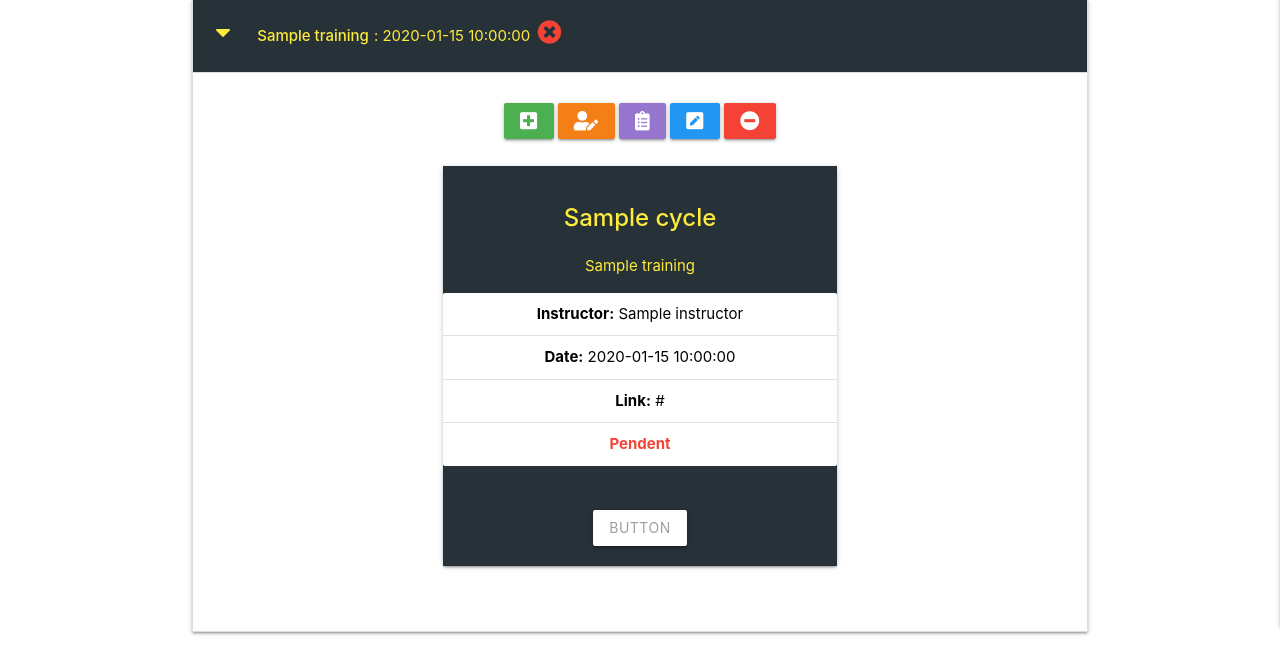
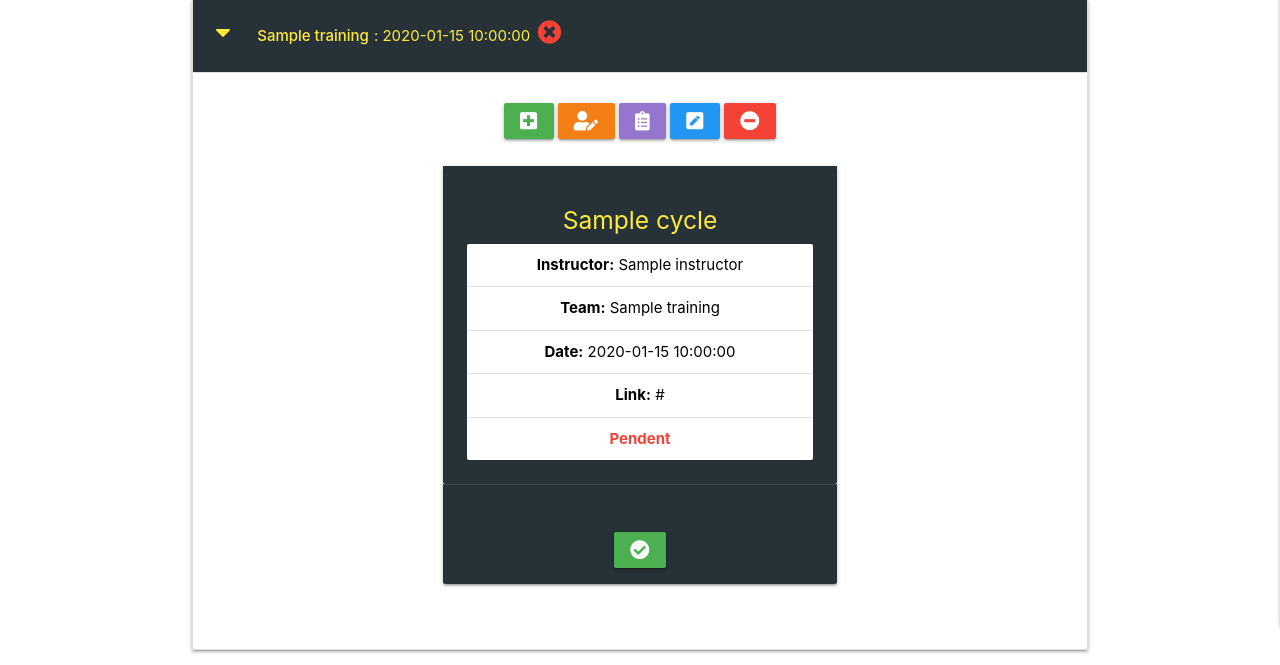
Before and after one commit to vinnieOrdobas/Code-Institute-MS3-team-tracker, a Flask app: page /get_trainings in a window 1280 px wide, after a click that opens the changed part. Shown: the part 234-899 px from the top of the page. Before the commit the page ends 869 px from the top, so only its background shows below. Run offline with Flask 2, Linux system fonts and the light colour scheme; the visitor is signed in with stand-in values (Sample User, id 1); a database or web service that is not in the repository returns one stand-in record (values such as "Sample title"); some libraries are stand-ins or nearby versions.

Commit message:
Complete cycle functino refactored, button controls for each cycle implemented

```diff
--- a/app.py
+++ b/app.py
@@ -267,68 +267,6 @@ def enroll_training(training_id):
     return redirect(url_for('get_trainings'))
 
 
-@app.route("/complete_training/<training_id>", methods=['GET', 'POST'])
-def complete_training(training_id):
-    # marks training as complete
-    if request.method == 'POST':
-        # finds training name
-        training_name = mongo.db.trainings.find_one(
-            {'_id': ObjectId(training_id)})['training_name']
-        # finds training type
-        training_type = mongo.db.trainings.find_one(
-            {'_id': ObjectId(training_id)})['training_type']
-        # finds students
-        students = mongo.db.users.find(
-            {'student': True})
-        for student in students:
-            trainings = student['trainings']
-            current_training = trainings.get(training_name)
-            if current_training is not None:
-                user = student['alias']
-                current_training[training_type]['completed'] = True
-                trainings.update(current_training)
-                trainings.pop(training_type)
-                # sets training to complete on user's history
-                mongo.db.users.update_one(
-                        {'alias': user},
-                        {'$set': {'trainings': trainings}})
-                # sets training to complete on training's record
-                submit = {"$set": {"complete_training": "True"}}
-                mongo.db.trainings.update_one({'_id': ObjectId(training_id)}, submit)
-    return redirect(url_for('get_trainings'))
-
-
-@app.route("/incomplete_training/<training_id>", methods=['GET', 'POST'])
-def incomplete_training(training_id):
-    # marks training as pending
-    if request.method == 'POST':
-        # finds training name
-        training_name = mongo.db.trainings.find_one(
-            {'_id': ObjectId(training_id)})['training_name']
-        # finds training type
-        training_type = mongo.db.trainings.find_one(
-            {'_id': ObjectId(training_id)})['training_type']
-        # finds students
-        students = mongo.db.users.find(
-            {'student': True})
-        for student in students:
-            trainings = student['trainings']
-            current_training = trainings.get(training_name)
-            if current_training is not None:
-                user = student['alias']
-                current_training[training_type]['completed'] = False
-                trainings.update(current_training)
-                trainings.pop(training_type)
-                # sets training to pending on user's history
-                mongo.db.users.update_one(
-                        {'alias': user},
-                        {'$set': {'trainings': trainings}})
-                # sets training to pending on training's record
-                submit = {"$set": {"complete_training": "False"}}
-                mongo.db.trainings.update_one({'_id': ObjectId(training_id)}, submit)
-    return redirect(url_for('get_trainings'))
-
-
 # --------------------------------Cycle functions---------------------- #
 @app.route("/add_cycle/<training_id>", methods=['GET', 'POST'])
 def add_cycle(training_id):
@@ -373,6 +311,63 @@ def add_cycle(training_id):
         training_types=training_types)
 
 
+@app.route("/complete_cycle/<training_id>", methods=['GET', 'POST'])
+def complete_training(training_id):
+    # marks training as complete
+    if request.method == 'POST':
+        # finds training name
+        training_name = mongo.db.trainings.find_one(
+            {'_id': ObjectId(training_id)})['training_name']
+        current_cycle = request.form.get('cycle_name')
+        students = mongo.db.users.find(
+            {f"trainings.{training_name}": {'$exists': "true"}})
+        # finds students
+        for student in students:
+            user = student['alias']
+            mongo.db.users.update_one(
+                {'alias': user},
+                {'$set':
+                    {f'trainings.{training_name}.{current_cycle}.completed':
+                        True}})
+#       sets training to complete on training's record
+        mongo.db.trainings.update_one(
+                {'_id': ObjectId(training_id)},
+                {'$set':
+                    {f'training_cycle.{current_cycle}.completed': True}})
+    return redirect(url_for('get_trainings'))
+
+
+@app.route("/incomplete_training/<training_id>", methods=['GET', 'POST'])
+def incomplete_training(training_id):
+    # marks training as pending
+    if request.method == 'POST':
+        # finds training name
+        training_name = mongo.db.trainings.find_one(
+            {'_id': ObjectId(training_id)})['training_name']
+        # finds training type
+        training_type = mongo.db.trainings.find_one(
+            {'_id': ObjectId(training_id)})['training_type']
+        # finds students
+        students = mongo.db.users.find(
+            {'student': True})
+        for student in students:
+            trainings = student['trainings']
+            current_training = trainings.get(training_name)
+            if current_training is not None:
+                user = student['alias']
+                current_training[training_type]['completed'] = False
+                trainings.update(current_training)
+                trainings.pop(training_type)
+                # sets training to pending on user's history
+                mongo.db.users.update_one(
+                        {'alias': user},
+                        {'$set': {'trainings': trainings}})
+                # sets training to pending on training's record
+                submit = {"$set": {"complete_training": "False"}}
+                mongo.db.trainings.update_one({'_id': ObjectId(training_id)}, submit)
+    return redirect(url_for('get_trainings'))
+
+
 if __name__ == "__main__":
     app.run(host=os.environ.get("IP"),
             port=int(os.environ.get("PORT")),
--- a/templates/trainings.html
+++ b/templates/trainings.html
@@ -105,12 +105,12 @@
                                             <button class="btn waves-effect waves-light green" type="submit">Enroll
                                                 <i class="fas fa-check-circle"></i>
                                             </button>
+                                            <a href="#"
+                                            class="modal-close waves-effect red waves-light btn">
+                                            Cancel</a>
                                         </div>
                                     </div>
                                 </form>
-                            </div>
-                            <div class="modal-footer">
-                              <a href="#!" class="modal-close waves-effect waves-green btn-flat">Agree</a>
                             </div>
                         </div>
                         <!-- Get student list Modal -->
@@ -134,7 +134,7 @@
                             <div class="modal-footer">
                                 <div class="row">
                                     <div class="col s12 center-align">
-                                        <a href="#!" class="modal-close waves-effect green waves-light btn">Agree</a>
+                                        <a href="#!" class="modal-close waves-effect green waves-light btn">OK</a>
                                     </div>
                                 </div>
                             </div>
@@ -182,15 +182,21 @@
                     <div class="row center-align">
                         <div class="col s12 m6 offset-m3">
                             <div class="card">
-                                <div class="carousel carousel-slider center" data-indicators="true">
-                                    <div class="carousel-fixed-item center">
-                                        <a class="btn waves-effect white grey-text darken-text-2">button</a>
+                                <!-- <div class="card-title yellow-text blue-grey darken-4">
+                                    <p>
+                                        {{ cycle }}<br>
+                                        {{ training.team_name }}
+                                    </p>
+                                </div> -->
+                                <div class="card-content blue-grey darken-4">
+                                    <div class="yellow-text blue-grey darken-4">
+                                        <h5>
+                                            {{ cycle }}
+                                        </h5>
                                     </div>
-                                    <div class="carousel-item yellow-text blue-grey darken-4">
-                                        <h2>{{ cycle }}</h2>
-                                        <p>{{ training.team_name }}</p>
                                     <ul class="collection black-text">
                                         <li class="collection-item"><b>Instructor:</b> {{ training.training_cycle[cycle].instructor }}</li>
+                                        <li class="collection-item"><b>Team:</b> {{ training.team_name }}</li>
                                         <li class="collection-item"><b>Date:</b> {{ training.training_cycle[cycle].training_date }}</li>
                                         <li class="collection-item"><b>Link:</b> {{ training.training_cycle[cycle].training_link }}</li>
                                         {% if training.training_cycle[cycle].completed == True %}
@@ -200,6 +206,15 @@
                                         {% endif %}
                                     </ul>
                                 </div>
+                                <div class="card-action blue-grey darken-4">
+                                    <form method="POST" action="{{ url_for('complete_training', training_id=training._id) }}">
+                                        <div class="input-field col s12">
+                                            <input hidden id="cycle_name_{{ cycle }}" name="cycle_name" value="{{ cycle }}">
+                                        </div>
+                                        <button type="submit" class="waves-effect waves-light green btn tooltipped" data-position="top" data-tooltip="Mark as Complete">
+                                            <i class="fas fa-check-circle"></i>
+                                        </button>
+                                    </form>
                                 </div>
                             </div>
                         </div>
```
Lines whose indentation alone changed are shown as unchanged.
